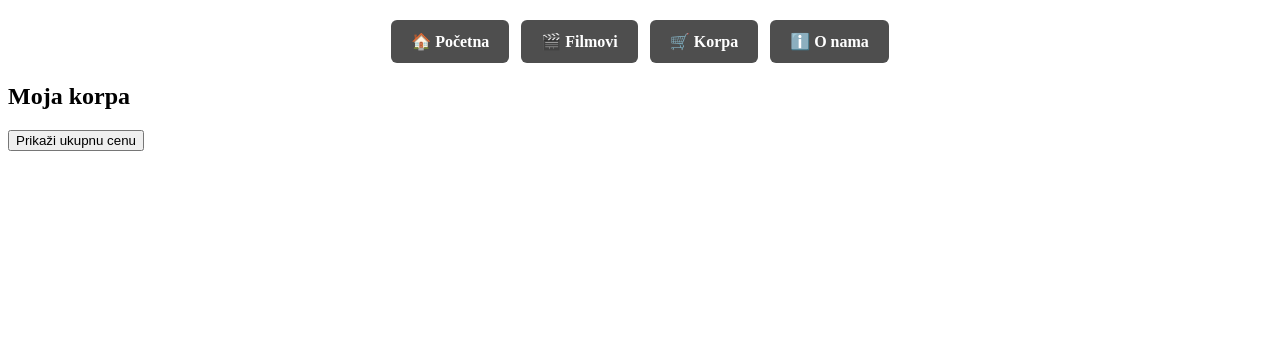
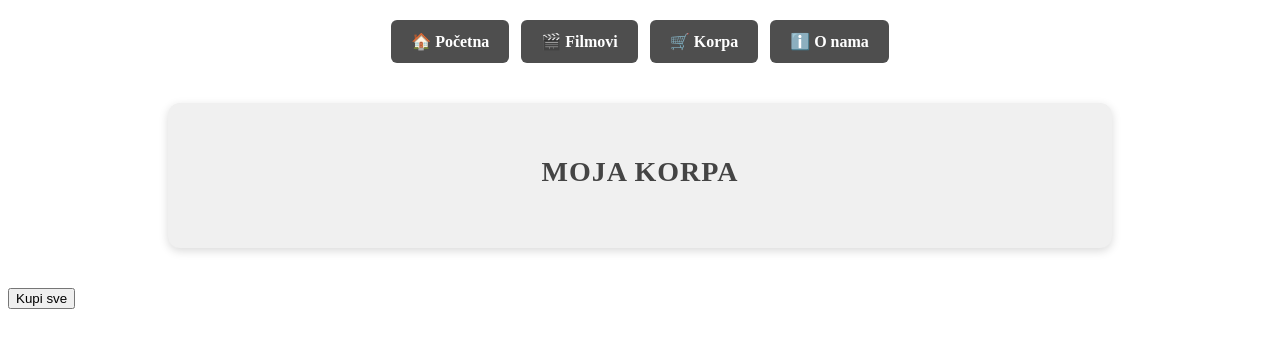
Before and after one commit to KemneProgramer/interfejsjul2, an Angular app: page /korpa in a window 1280 px wide. Shown: the top 348 px of the page. Built offline with nearby package versions, Linux system fonts and the light colour scheme.

Commit message:
ma sviramo kraj

```diff
--- a/src/app/stranice/korpa/korpa.html
+++ b/src/app/stranice/korpa/korpa.html
@@ -15,7 +15,7 @@
         <p>Žanr: {{ film.zanr }}</p>
         <p>Trajanje: {{ film.trajanje }} min</p>
         <p>Datum izlaska: {{ film.datumIzlaska | date:'dd.MM.yyyy' }}</p>
-        <p>Cena: {{ film.cena | currency:'EUR':'symbol':'1.2-2' }}</p>
+        <p>Cena: {{ film.cena | currency:'RSD':'symbol':'1.2-2' }}</p>
 
         <button (click)="removeIzKorpe(i)">Ukloni iz korpe</button>
         <button (click)="rezervisiFilm(film, i)">Rezervisi film</button>
@@ -23,6 +23,6 @@
     </div>
   </section>
 
-  <button (click)="kupiSve()">Prikaži ukupnu cenu</button>
+  <button (click)="kupiSve()">Kupi sve</button>
 
 </div>
--- a/src/app/stranice/korpa/korpa.scss
+++ b/src/app/stranice/korpa/korpa.scss
@@ -26,3 +26,88 @@
     cursor: pointer;
   }
 }
+.lista-korpa {
+  max-width: 70%;
+  margin: 40px auto;
+  padding: 30px;
+  background-color: #f0f0f0;
+  border-radius: 12px;
+  box-shadow: 0 3px 10px rgba(0, 0, 0, 0.15);
+  color: #333;
+}
+
+.lista-korpa h2 {
+  text-align: center;
+  font-size: 28px;
+  margin-bottom: 30px;
+  color: #444;
+  text-transform: uppercase;
+  letter-spacing: 1px;
+}
+
+.korpa-container {
+  display: flex;
+  flex-direction: column;
+  gap: 20px;
+}
+
+.korpa-item {
+  background-color: #ffffff;
+  padding: 20px;
+  border-radius: 10px;
+  border-left: 6px solid #4e4e4e;
+  box-shadow: 0 2px 6px rgba(0, 0, 0, 0.1);
+  transition: transform 0.2s ease;
+}
+
+.korpa-item:hover {
+  transform: scale(1.01);
+}
+
+.korpa-item h3 {
+  margin-top: 0;
+  font-size: 22px;
+  color: #222;
+}
+
+.korpa-item p {
+  margin: 6px 0;
+  font-size: 15px;
+  color: #555;
+}
+
+.korpa-item button {
+  margin-right: 12px;
+  margin-top: 12px;
+  padding: 8px 16px;
+  background-color: #4e4e4e;
+  color: white;
+  border: none;
+  border-radius: 6px;
+  font-weight: bold;
+  cursor: pointer;
+  transition: background-color 0.3s ease;
+}
+
+.korpa-item button:hover {
+  background-color: #757575;
+}
+
+button[ng-reflect-name="kupiSve"],
+button:has-text("Prikaži ukupnu cenu") {
+  display: block;
+  margin: 30px auto;
+  padding: 12px 24px;
+  background-color: #1b5e20;
+  color: white;
+  font-size: 16px;
+  border: none;
+  border-radius: 8px;
+  font-weight: 600;
+  cursor: pointer;
+  transition: background-color 0.3s ease;
+}
+
+button[ng-reflect-name="kupiSve"]:hover {
+  background-color: #2e7d32;
+}
```
Also changed, not shown: 1 other file (tests, documents, lock files or other folders).
